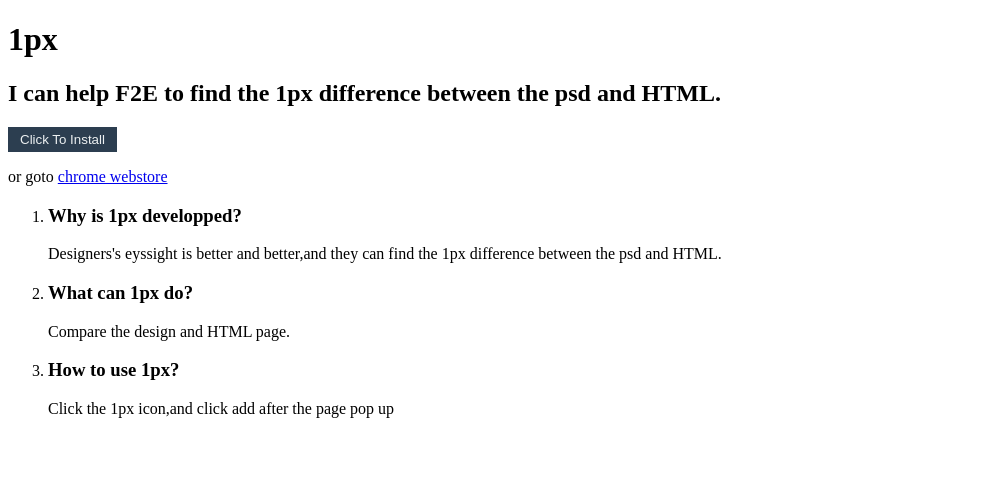
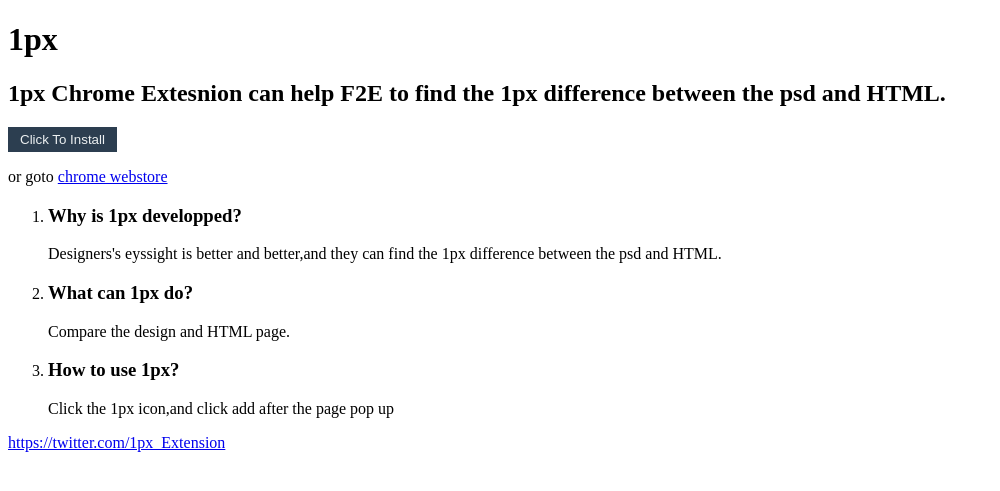
Before and after one commit to dainiel/1px_Site, a Jekyll site: the page index.html, which Jekyll copies as it is, in a window 1280 px wide. Shown: the top 491 px of the page, without its empty margins (0-1000 px from the left). Built offline with Jekyll 4.4.1, drawn with Linux system fonts in a browser that asks for light colours.

Commit message:
add sns link

```diff
--- a/index.html
+++ b/index.html
@@ -16,7 +16,7 @@
 	<div id="en" class="container">
 		<hgroup>
 			<h1>1px</h1>
-			<h2>I can help F2E to find the 1px difference between the psd and HTML.</h2>
+			<h2>1px Chrome Extesnion can help F2E to find the 1px difference between the psd and HTML.</h2>
 		</hgroup>
 
 		<button id="download1" class="dowload">Click To Install</button>
@@ -36,6 +36,10 @@
 				<p>Click the 1px icon,and click add after the page pop up</p>
 			</li>
 		</ol>
+
+		<div class="footer">
+			<a href="https://twitter.com/1px_Extension">https://twitter.com/1px_Extension</a>
+		</div>
 	</div>
 
 	<div id="zh-CN" class="container">
@@ -61,6 +65,10 @@
 				<p>安装1px后点击右上角1px的图标，然后点击“添加图片”</p>
 			</li>
 		</ol>
+
+		<div class="footer">
+			<a href="http://weibo.com/3578331601" target="_blank">http://weibo.com/3578331601</a>
+		</div>
 	</div>
 
 	<script>
```
